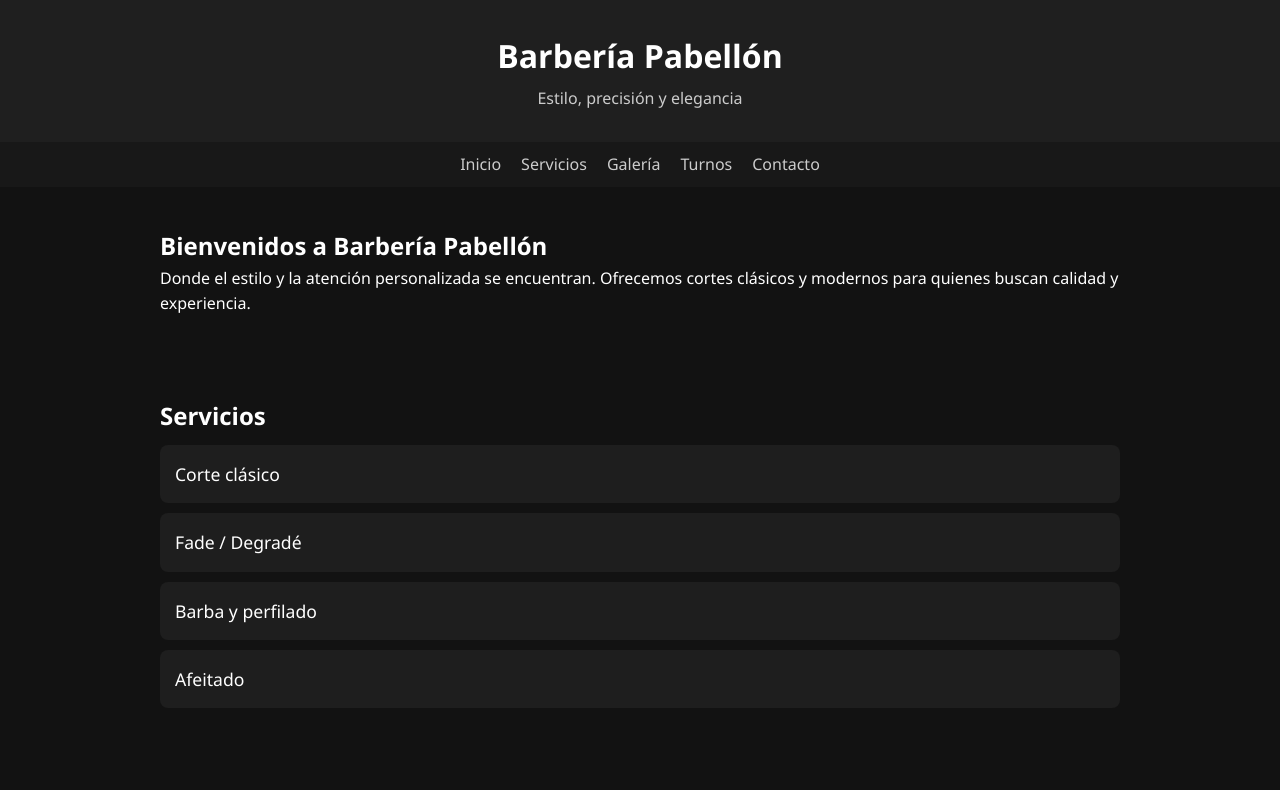
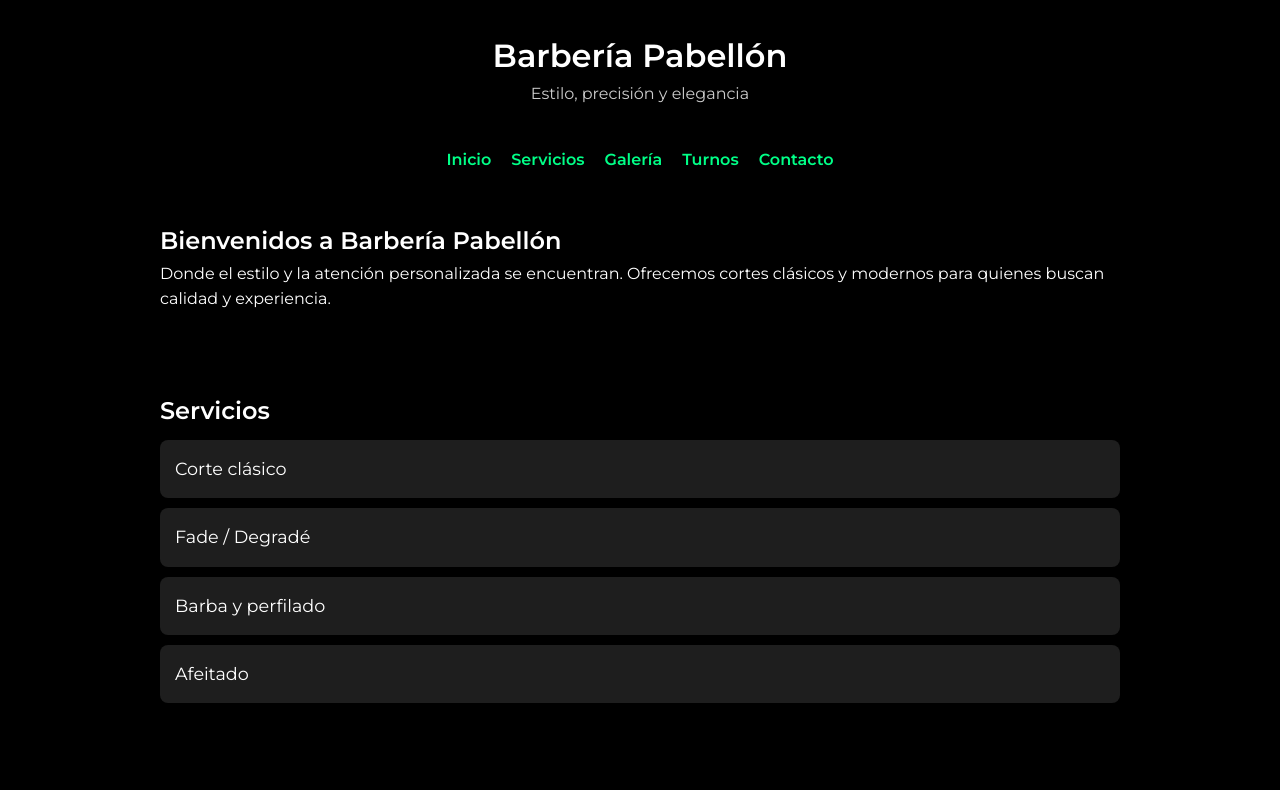
Before and after one commit to Tomasdgcoder/Barberia-pabellon, a plain HTML site: page index.html in a window 1280 px wide. Shown: the top 790 px of the page. Drawn offline with Linux system fonts and the light colour scheme; a script that the page names is missing.

Commit message:
Update index.html

```diff
--- a/index.html
+++ b/index.html
@@ -8,24 +8,26 @@
 
   <!-- Favicon -->
   <link rel="icon" href="favicon.ico" type="image/x-icon">
+  <link href="https://fonts.googleapis.com/css2?family=Montserrat:wght@400;600&display=swap" rel="stylesheet">
 
   <style>
    * {
   margin: 0;
   padding: 0;
   box-sizing: border-box;
-      font-family: 'Segoe UI', sans-serif;
+  font-family: 'Montserrat', sans-serif;
 }
     body {
-      background-color: #121212;
+  background-color: #000;
   color: #fff;
   line-height: 1.6;
 }
 
     header {
-      background-color: #1f1f1f;
+  background-color: #000;
   padding: 30px 20px;
   text-align: center;
+}
     }
     header h1 {
       font-size: 2rem;
@@ -40,18 +42,20 @@
   display: flex;
   justify-content: center;
   gap: 20px;
-      background: #181818;
+  background: #000;
   padding: 10px;
   flex-wrap: wrap;
 }
+
 nav a {
-      color: #ccc;
+  color: #00FF87;
   text-decoration: none;
-      font-weight: 500;
+  font-weight: 600;
   transition: color 0.3s ease;
 }
+
 nav a:hover {
-      color: #fff;
+  color: #00B862;
 }
 
     section {
@@ -99,7 +103,7 @@
       font-size: 1rem;
     }
     .form-container button {
-      background-color: #e6b800;
+  background-color: #00FF87;
   color: #000;
   font-weight: bold;
   cursor: pointer;
@@ -109,8 +113,9 @@
   border-radius: 5px;
   transition: background 0.3s ease;
 }
+
 .form-container button:hover {
-      background-color: #cc9900;
+  background-color: #00B862;
 }
 
     footer {
@@ -123,9 +128,13 @@
 
     .redes a {
   margin: 0 10px;
-      color: #e6b800;
+  color: #00FF87;
   text-decoration: none;
   font-weight: bold;
+}
+
+.redes a:hover {
+  color: #00B862;
 }
 
     @media (prefers-reduced-motion: no-preference) {
```
Lines whose indentation alone changed are shown as unchanged.
